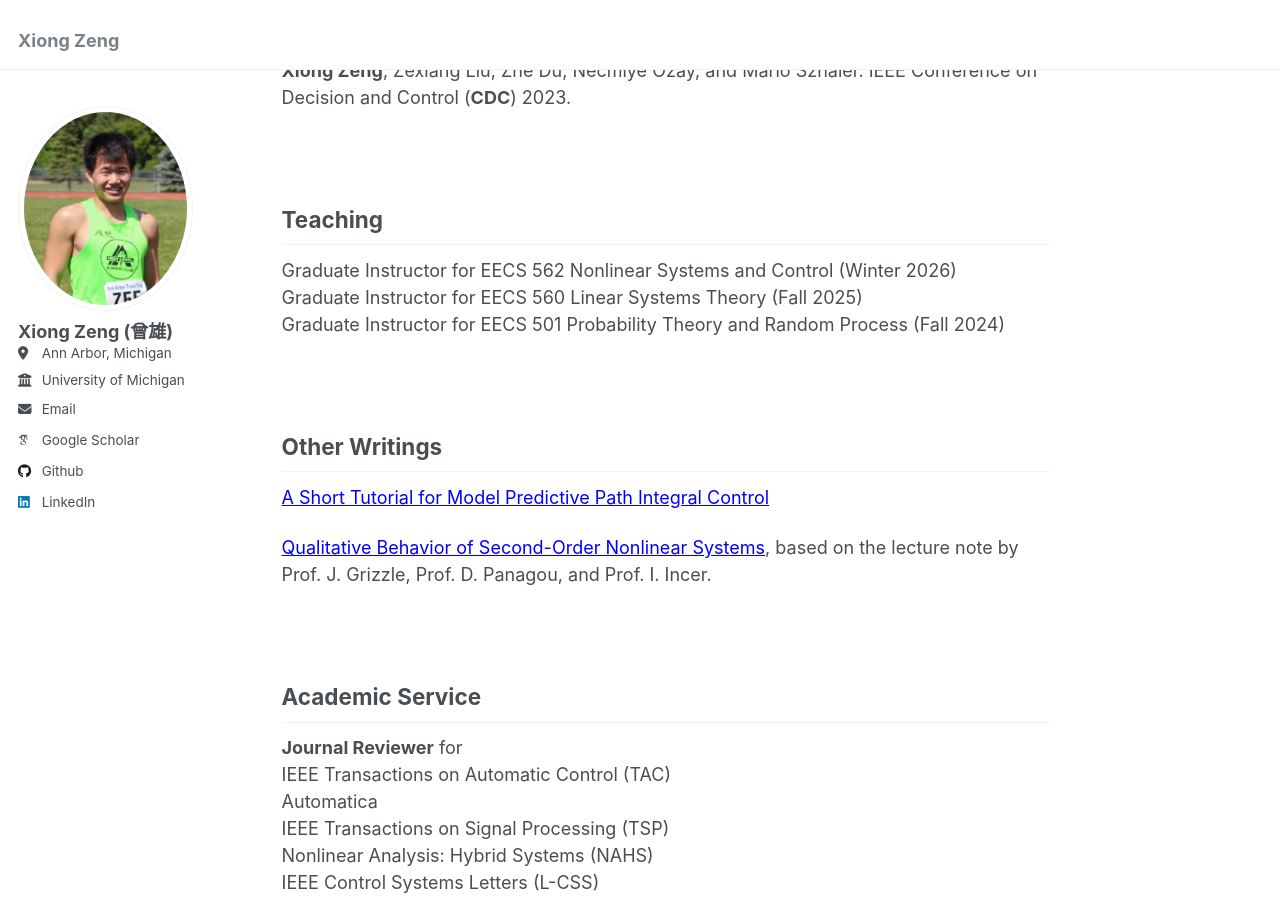
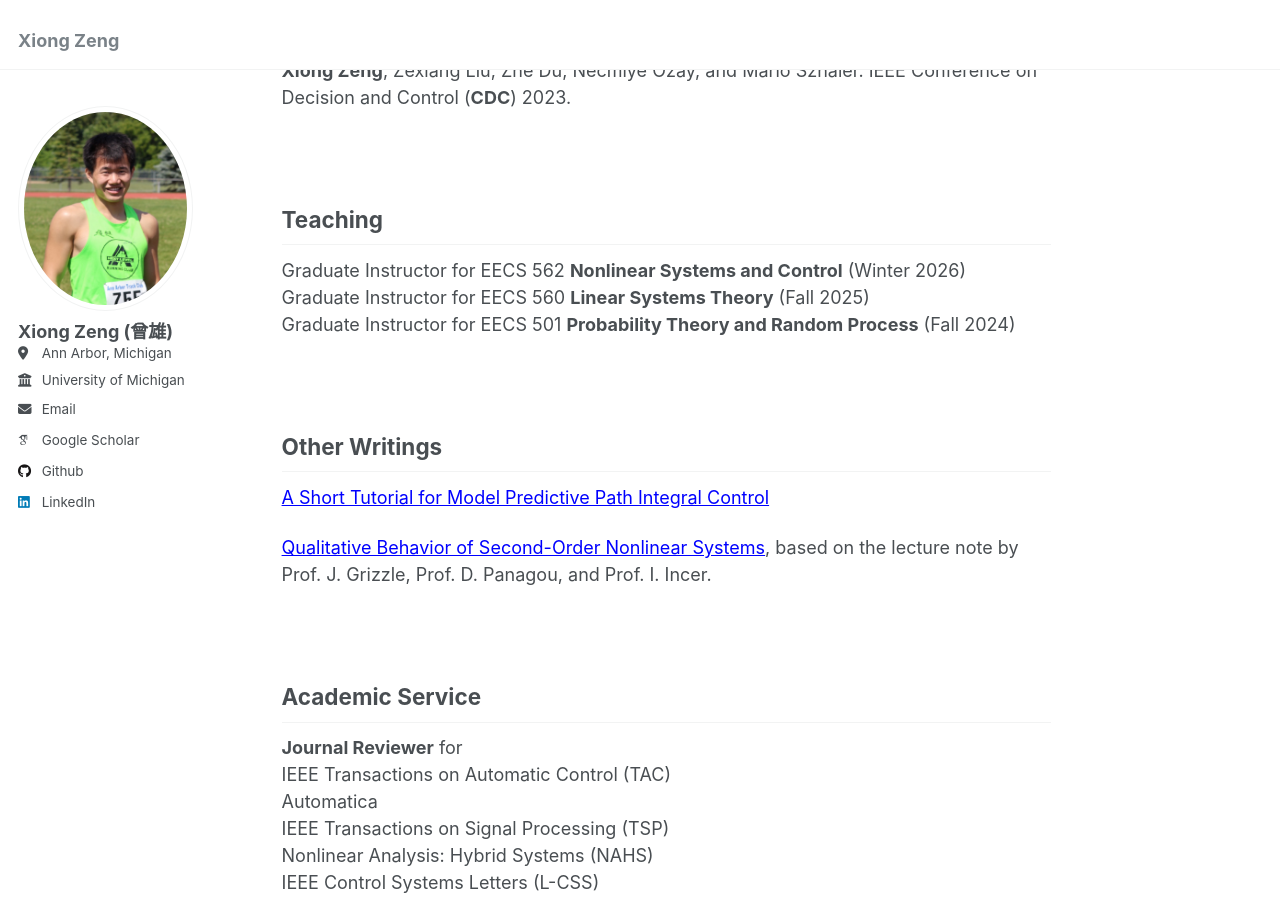
Before and after one commit to zengxiong111/zengxiong.github.io, a Jekyll site: the page built from _pages/about.md, in a window 1280 px wide and 900 px high, scrolled down 1609 px. Built offline with Jekyll 4.4.1, drawn with Linux system fonts in a browser that asks for light colours; some web fonts are replaced; some of the changed text lies outside the part shown.

Commit message:
Update about.md

```diff
--- a/_pages/about.md
+++ b/_pages/about.md
@@ -16,7 +16,7 @@
 - **Statistical optimality**: If the algorithm is statistically consistent, does it achieve the minimax sample complexity lower bound?[<a href="https://arxiv.org/abs/2503.16817" style="color: blue;" target="_blank">L-CSS and CDC 2025</a> (system identification)]
 - **Statistical hardness**: If the algorithm is statistically optimal, does the optimal sample complexity increase moderately with the system complexity?[<a href="https://arxiv.org/abs/2311.11151" style="color: blue;" target="_blank">CDC 2023</a> (learning to stabilize)]
 
-You can check <a href="https://github.com/zengxiong111/zengxiong.github.io/blob/master/files/phd_propsoal_Xiong_Zeng_part.pdf" style="color: blue;" target="_blank">my PhD proposal slides</a> to have a detailed overview. I'm also passionate about **machine coffee** and **practical learning-based control system design** on any scale.
+You can check <a href="https://github.com/zengxiong111/zengxiong.github.io/blob/master/files/phd_propsoal_Xiong_Zeng_part.pdf" style="color: blue;" target="_blank">my PhD proposal slides</a> to have a detailed overview. I'm also passionate about **machine coffee** and **practical learning-based control system design** on any scale (Feel free to send me emails(zengxion@umich.eud)! ).
 &nbsp;
 ## Publications
 
@@ -58,9 +58,9 @@
 &nbsp;
 ## Teaching
 
-Graduate Instructor for EECS 562 Nonlinear Systems and Control (Winter 2026)<br>
-Graduate Instructor for EECS 560 Linear Systems Theory (Fall 2025)<br>
-Graduate Instructor for EECS 501 Probability Theory and Random Process (Fall 2024)<br>
+Graduate Instructor for EECS 562 **Nonlinear Systems and Control** (Winter 2026)<br>
+Graduate Instructor for EECS 560 **Linear Systems Theory** (Fall 2025)<br>
+Graduate Instructor for EECS 501 **Probability Theory and Random Process** (Fall 2024)<br>
 
 &nbsp;
 ## Other Writings
```
